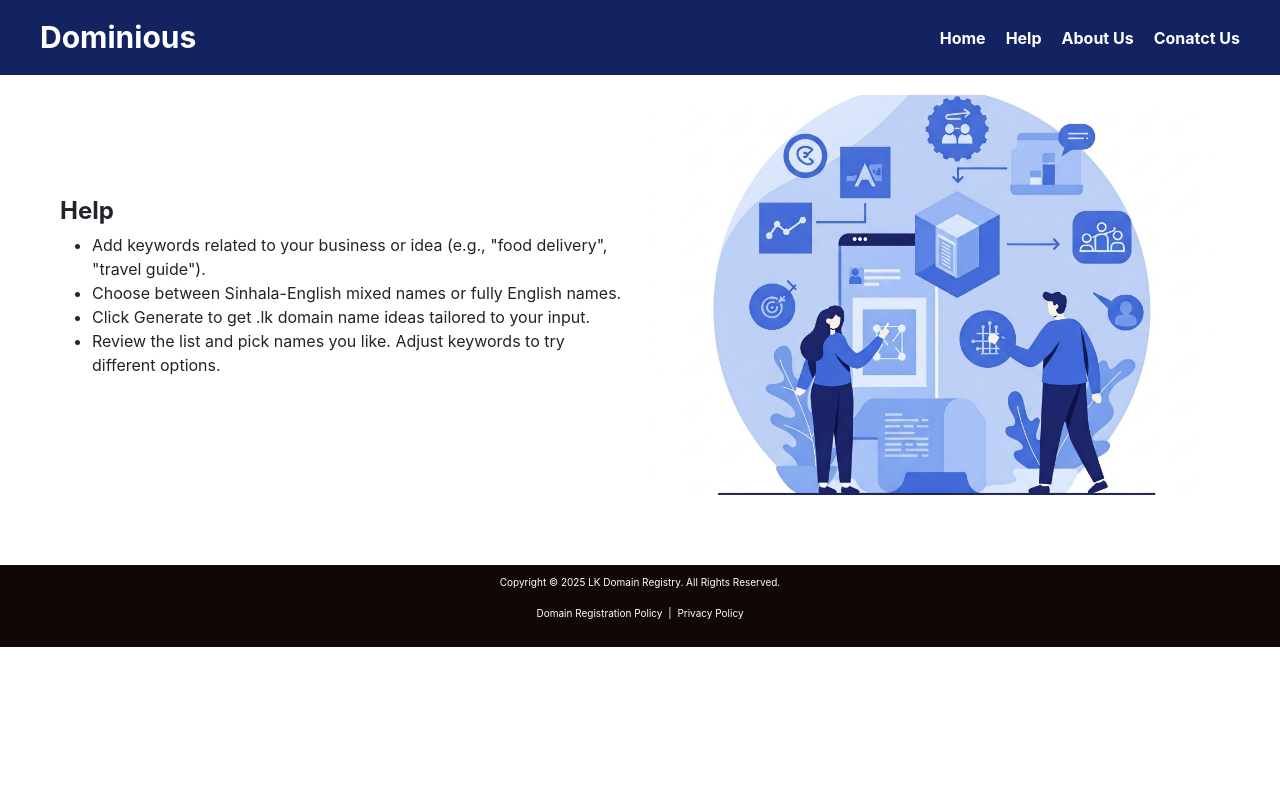
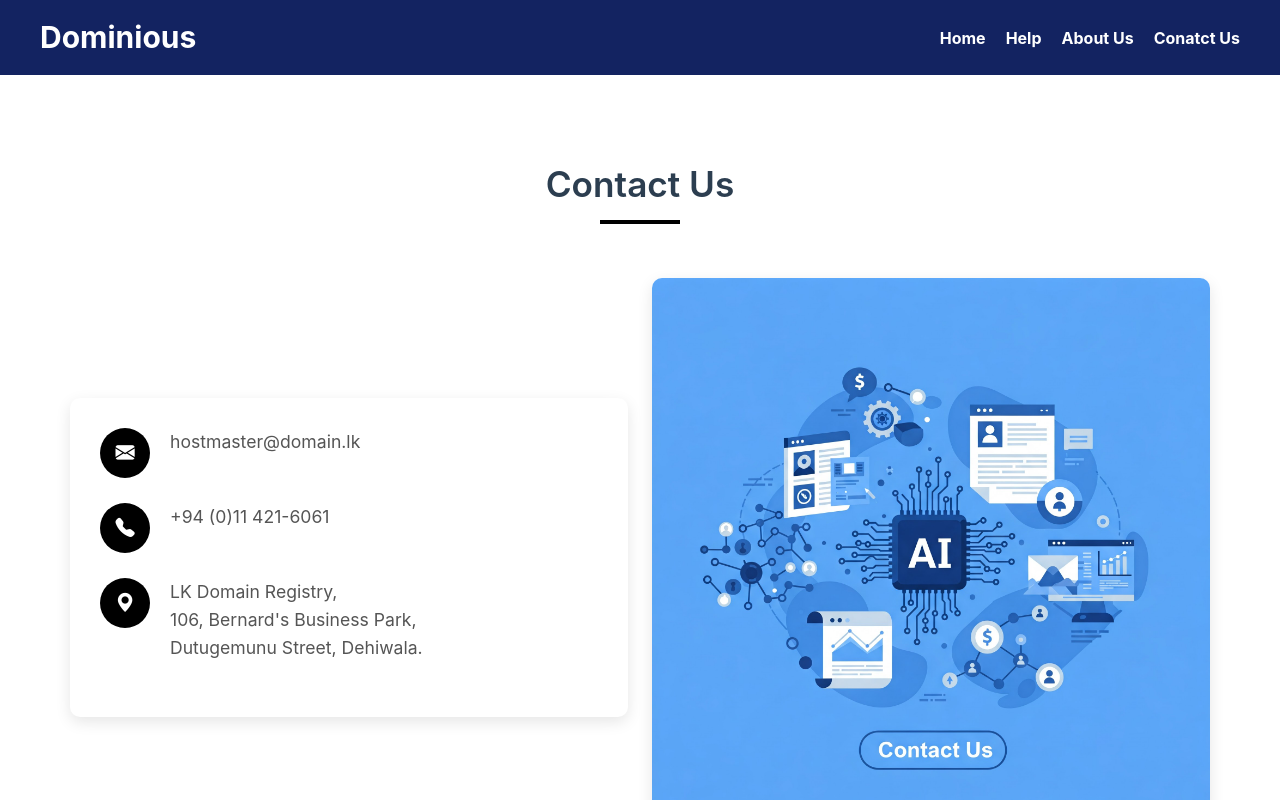
Before and after one commit to lakshithakr/Dominious, a React (Create React App) app in the folder frontend/: page / in a window 1280 px wide. Shown: the top 800 px of the page. Built offline with nearby package versions, Linux system fonts and the light colour scheme.

Commit message:
contactus

```diff
--- a/frontend/public/index.html
+++ b/frontend/public/index.html
@@ -25,6 +25,7 @@
       Learn how to configure a non-root public URL by running `npm run build`.
     -->
     <title>React App</title>
+    <link rel="stylesheet" href="https://cdn.jsdelivr.net/npm/bootstrap-icons/font/bootstrap-icons.css">
     <link href="https://cdn.jsdelivr.net/npm/bootstrap@5.3.3/dist/css/bootstrap.min.css" rel="stylesheet" integrity="sha384-QWTKZyjpPEjISv5WaRU9OFeRpok6YctnYmDr5pNlyT2bRjXh0JMhjY6hW+ALEwIH" crossorigin="anonymous">
     <script src="https://cdn.jsdelivr.net/npm/@popperjs/core@2.11.8/dist/umd/popper.min.js" integrity="sha384-I7E8VVD/ismYTF4hNIPjVp/Zjvgyol6VFvRkX/vR+Vc4jQkC+hVqc2pM8ODewa9r" crossorigin="anonymous"></script>
     <script src="https://cdn.jsdelivr.net/npm/bootstrap@5.3.3/dist/js/bootstrap.min.js" integrity="sha384-0pUGZvbkm6XF6gxjEnlmuGrJXVbNuzT9qBBavbLwCsOGabYfZo0T0to5eqruptLy" crossorigin="anonymous"></script>
--- a/frontend/src/App.js
+++ b/frontend/src/App.js
@@ -9,11 +9,13 @@ import DomainCard from './Components/DomainCard/DomainCard';
 import DomainList from './Components/DomainList/DomainList';
 import AboutUs from './Components/AboutUs/AboutUs';
 import Help from './Components/Help/Help';
+import ContactUs from './Components/ContactUs/ContactUs';
 function App() {
   return (
     <>
     <NavBar/>
-    <Help/>
+    {/* <Help/> */}
+    <ContactUs/>
     {/* <AboutUs/> */}
     {/* <DomainSearch/> */}
     {/* <About/> */}
--- /dev/null
+++ b/frontend/src/Components/ContactUs/ContactUs.css
@@ -0,0 +1,73 @@
+.contact-container {
+    padding: 40px 0;
+  }
+
+  .section-title {
+    font-size: 2.2rem;
+    font-weight: 600;
+    color: #2c3e50;
+    margin-bottom: 15px;
+  }
+
+  .title-underline {
+    width: 80px;
+    height: 4px;
+    background: black;
+    margin: 0 auto 30px;
+  }
+
+  .contact-card {
+    background: white;
+    border-radius: 10px;
+    padding: 30px;
+    box-shadow: 0 5px 15px rgba(0,0,0,0.1);
+  }
+
+  .contact-item {
+    display: flex;
+    align-items: flex-start;
+    margin-bottom: 25px;
+  }
+
+  .icon-wrapper {
+    background: black;
+    color: white;
+    width: 50px;
+    height: 50px;
+    border-radius: 50%;
+    display: flex;
+    align-items: center;
+    justify-content: center;
+    margin-right: 20px;
+    flex-shrink: 0;
+  }
+
+  .icon-wrapper i {
+    font-size: 1.2rem;
+  }
+
+  .contact-text {
+    font-size: 1.1rem;
+    color: #555;
+    line-height: 1.6;
+  }
+
+  .contact-image {
+    max-width: 100%;
+    height: auto;
+    border-radius: 10px;
+    box-shadow: 0 5px 15px rgba(0,0,0,0.1);
+  }
+
+  @media (max-width: 768px) {
+    .contact-item {
+      flex-direction: column;
+      align-items: center;
+      text-align: center;
+    }
+
+    .icon-wrapper {
+      margin-right: 0;
+      margin-bottom: 15px;
+    }
+  }
--- /dev/null
+++ b/frontend/src/Components/ContactUs/ContactUs.js
@@ -0,0 +1,55 @@
+import React from 'react'
+import './ContactUs.css'
+import contactus from '../../Images/contact_us.jpg'
+
+const ContactUs = () => {
+  return (
+    <div className="container mt-5 contact-container">
+      <div className="row">
+        <div className="col-12 text-center mb-4">
+          <h2 className="section-title">Contact Us</h2>
+          <div className="title-underline"></div>
+        </div>
+      </div>
+
+      <div className="row align-items-center">
+        {/* Contact Information Section */}
+        <div className="col-md-6">
+          <div className="contact-card">
+            <div className="contact-item">
+              <div className="icon-wrapper">
+                <i className="bi bi-envelope-fill"></i>
+              </div>
+              <div className="contact-text">hostmaster@domain.lk</div>
+            </div>
+
+            <div className="contact-item">
+              <div className="icon-wrapper">
+                <i className="bi bi-telephone-fill"></i>
+              </div>
+              <div className="contact-text">+94 (0)11 421-6061</div>
+            </div>
+
+            <div className="contact-item">
+              <div className="icon-wrapper">
+                <i className="bi bi-geo-alt-fill"></i>
+              </div>
+              <div className="contact-text">
+                LK Domain Registry,<br />
+                106, Bernard's Business Park,<br />
+                Dutugemunu Street, Dehiwala.
+              </div>
+            </div>
+          </div>
+        </div>
+
+        {/* Image Section */}
+        <div className="col-md-6 text-center">
+          <img src={contactus} alt="Contact" className="contact-image" />
+        </div>
+      </div>
+    </div>
+  )
+}
+
+export default ContactUs
```
